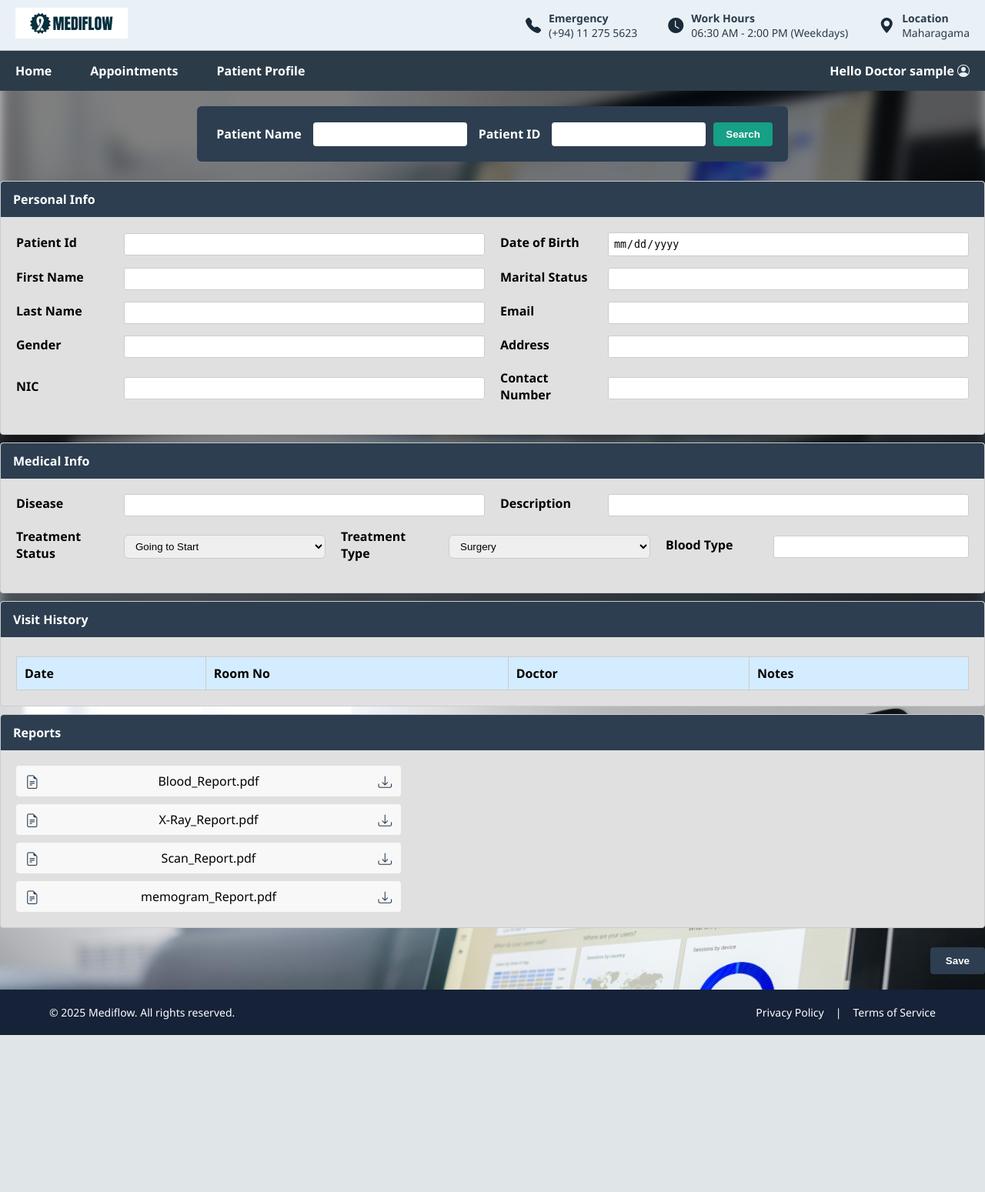
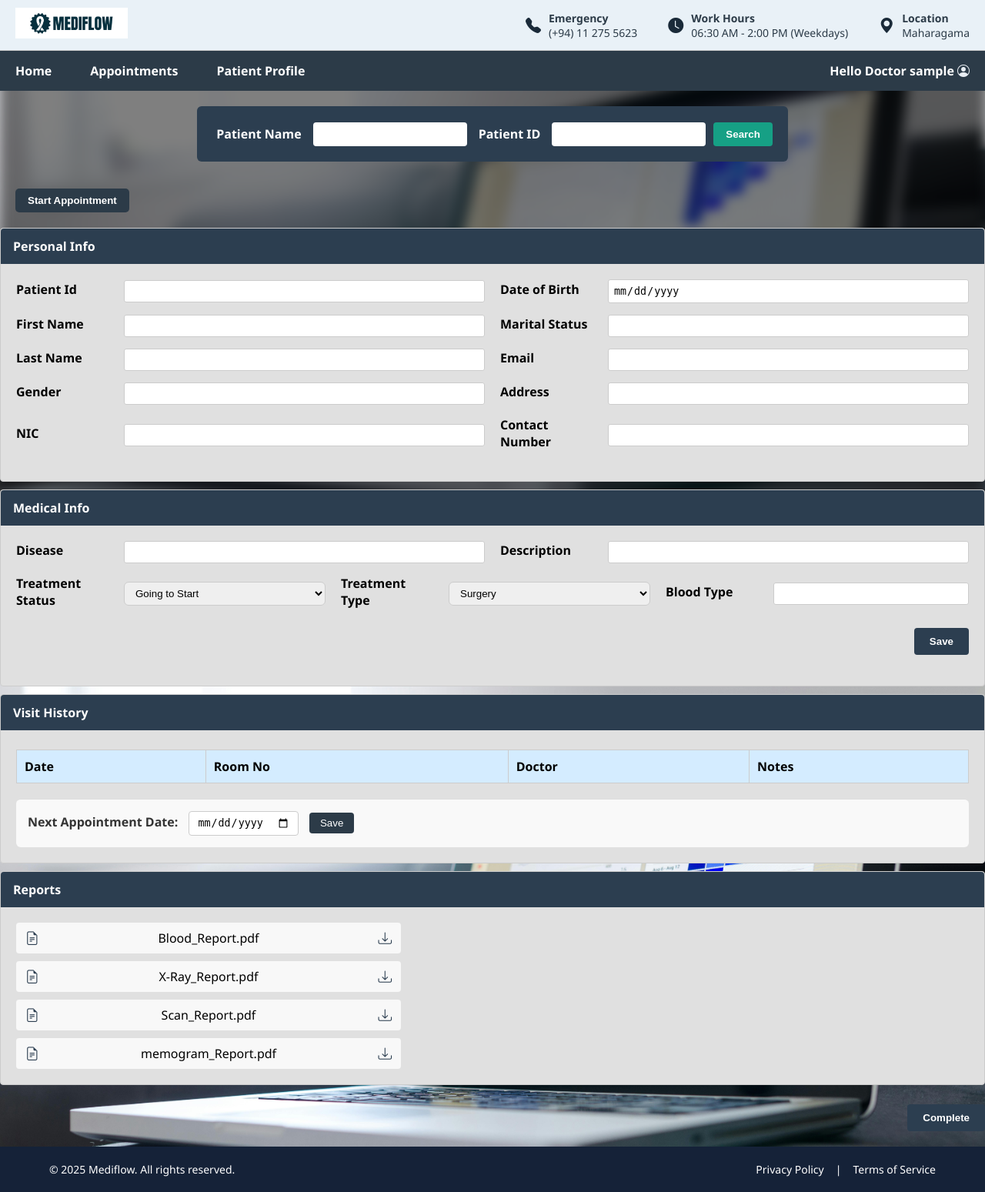
Before and after one commit to sakna1/medi_flow, a Flask app: page /doctor/editprofile in a window 1280 px wide. Shown: the whole page at 77% size. Before the commit the page ends 1345 px from the top, so only its background shows below. Run offline with Flask 3, Linux system fonts and the light colour scheme; the visitor is signed in with stand-in values (Sample User, id 1); lists and menus that the app fills with data are empty; parts of the project's set-up code (start-up, migrations or seed data) failed here and were passed over.

Commit message:
feat: enhance patient model, doctor routes, and dashboard features
- Updated `patient.py` model with new fields and logic
- Added migration to reflect new patient table columns
- Modified `doctor_routes.py` and `admin_routes.py` with updated functionality
- Updated `doctordashboard.css` and `doctordashboard.js` for UI/UX improvements
- Enhanced `editprofile.html` (doctor) for profile updates

```diff
--- a/app/models/patient.py
+++ b/app/models/patient.py
@@ -26,6 +26,8 @@ class Patient(db.Model, UserMixin):
     nic = db.Column(db.String(20), unique=True)
     registered_at = db.Column(db.DateTime, default=datetime.utcnow)
     age = db.Column(db.Integer)
+    treatment_type = db.Column(db.String(50))
+    next_appointment_date = db.Column(db.Date)
 
 
     def set_password(self, password):
--- a/app/routes/doctor_routes.py
+++ b/app/routes/doctor_routes.py
@@ -1,6 +1,9 @@
-from flask import Blueprint, render_template
+from flask import Blueprint, render_template,jsonify,request
 from flask_login import login_required
 from flask_login import current_user
+from app import db
+from app.models import Patient , PatientLog
+from datetime import datetime
 
 doctor = Blueprint('doctor', __name__)
 
@@ -21,3 +24,38 @@ def appoinments():
 def editprofile():
     doctor_name = current_user.username
     return render_template('doctor/editprofile.html',doctor_name=doctor_name)
+
+@doctor.route("/save_next_appointment/<int:patient_id>", methods=["POST"])
+def save_next_appointment(patient_id):
+    data = request.get_json()
+    next_appointment = data.get("next_appointment")
+
+    patient = Patient.query.get(patient_id)
+    if patient:
+        patient.next_appointment_date = next_appointment
+        db.session.commit()
+        return jsonify({"message": "Next appointment saved!"})
+    return jsonify({"error": "Patient not found"}), 404
+
+@doctor.route("/start_appointment/<int:patient_id>", methods=["POST"])
+def start_appointment(patient_id):
+    log = PatientLog.query.filter_by(patient_id=patient_id, end_time=None).order_by(PatientLog.id.desc()).first()
+    if not log:
+        return jsonify({"error": "No active log found"}), 404
+
+    log.start_time = datetime.utcnow()
+    log.scan_time = datetime.utcnow().date()  # <-- sets today's date as scan_time
+    db.session.commit()
+    return jsonify({"message": "Appointment started!", "scan_time": str(log.scan_time)})
+
+
+@doctor.route("/complete_appointment/<int:patient_id>", methods=["POST"])
+def complete_appointment(patient_id):
+    log = PatientLog.query.filter_by(patient_id=patient_id, end_time=None).order_by(PatientLog.id.desc()).first()
+    if not log:
+        return jsonify({"error": "No active log found"}), 404
+
+    log.end_time = datetime.utcnow()
+    log.scan_time = datetime.utcnow().date()  # <-- also set here if you want scan_time at completion
+    db.session.commit()
+    return jsonify({"message": "Appointment completed!", "scan_time": str(log.scan_time)})
--- a/app/static/css/doctordashboard.css
+++ b/app/static/css/doctordashboard.css
@@ -518,3 +518,75 @@ body {
   border: 1px solid #ccc;
   border-radius: 6px;
 }
+
+#start-scan {
+  background-color: #2C3B48;   /* Green background */
+  color: white;                /* White text */
+  font-size: 16px;             /* Slightly larger text */
+  font-weight: 600;            /* Bold text */
+  padding: 10px 20px;          /* More clickable area */
+  border-radius: 8px;          /* Rounded corners */
+  border: none;                /* Remove border */
+  cursor: pointer;             /* Pointer cursor */
+  transition: 0.3s ease;       /* Smooth hover effect */
+}
+
+#start-scan:hover {
+  background-color: #2C3B48;   /* Darker green on hover */
+  transform: scale(1.05);      /* Slight zoom effect */
+}
+
+.next-appointment {
+  margin-top: 20px; /* space below the visit table */
+  padding: 15px;
+  border-top: 1px solid #ddd; /* optional separator line */
+  background-color: #f9f9f9;  /* light background to highlight */
+  border-radius: 6px;
+}
+
+.next-appointment label {
+  margin-right: 10px;
+  font-weight: 600;
+  color: #333;
+}
+
+.next-appointment input[type="date"] {
+  padding: 6px 10px;
+  border: 1px solid #ccc;
+  border-radius: 4px;
+  margin-right: 10px;
+}
+
+.next-appointment button {
+  padding: 6px 14px;
+  background-color: #2C3B48;
+  color: white;
+  border: none;
+  border-radius: 4px;
+  cursor: pointer;
+}
+
+.next-appointment button:hover {
+  background-color: #2C3B48;
+}
+
+.appointment-actions {
+  text-align: left;
+  margin: 15px 0;
+
+}
+
+.start-btn {
+  padding: 8px 16px;
+  background-color: #2C3B48; /* green */
+  color: #fff;
+  font-weight: 600;
+  border: none;
+  border-radius: 5px;
+  cursor: pointer;
+  margin-left: 20px;
+}
+
+.start-btn:hover {
+  background-color: #2C3B48;
+}
--- a/app/static/js/doctordashboard.js
+++ b/app/static/js/doctordashboard.js
@@ -26,3 +26,66 @@ function addTask() {
       popupBox.classList.remove('active');
       popupOverlay.style.display = 'none';
     });
+
+    document.getElementById("saveNextAppointment").addEventListener("click", function() {
+    const patientId = document.getElementById("patientid").value;
+    const nextDate = document.getElementById("nextAppointmentDate").value;
+
+    if (!nextDate) {
+        alert("Please select a date!");
+        return;
+    }
+
+    fetch(`/save_next_appointment/${patientId}`, {
+        method: "POST",
+        headers: {
+            "Content-Type": "application/json"
+        },
+        body: JSON.stringify({ next_appointment: nextDate })
+    })
+    .then(res => res.json())
+    .then(data => {
+        alert("Next appointment saved successfully!");
+    })
+    .catch(err => {
+        console.error("Error saving appointment:", err);
+    });
+});
+
+document.getElementById("startAppointment").addEventListener("click", function () {
+    const patientId = document.getElementById("patientid").value;
+
+    if (!patientId) {
+        alert("Please search and load a patient first!");
+        return;
+    }
+
+    fetch(`/start_appointment/${patientId}`, {
+        method: "POST",
+        headers: { "Content-Type": "application/json" }
+    })
+    .then(res => res.json())
+    .then(data => {
+        alert(data.message);
+    })
+    .catch(err => console.error("Error starting appointment:", err));
+});
+
+document.getElementById("completeAppointment").addEventListener("click", function () {
+    const patientId = document.getElementById("patientid").value;
+
+    if (!patientId) {
+        alert("Please search and load a patient first!");
+        return;
+    }
+
+    fetch(`/complete_appointment/${patientId}`, {
+        method: "POST",
+        headers: { "Content-Type": "application/json" }
+    })
+    .then(res => res.json())
+    .then(data => {
+        alert(data.message);
+    })
+    .catch(err => console.error("Error completing appointment:", err));
+});
--- a/app/templates/doctor/editprofile.html
+++ b/app/templates/doctor/editprofile.html
@@ -76,6 +76,9 @@
       <button id="search-btn">Search</button>
     </section>
     </main>
+<section class="appointment-actions">
+  <button class="start-btn" id="startAppointment">Start Appointment</button>
+</section>
 
   <section class="personal-info-card">
   <div class="card-header">Personal Info</div>
@@ -123,7 +126,7 @@
       <input type="text" id="description" readonly />
     </div>
     <div class="form-row">
-  <label for="treatmentstatus1">Treatment Status</label>
+  <label for="treatmentstatus">Treatment Status</label>
   <select id="treatmentstatus1" name="treatment_status1">
     <option value="Going to Start">Going to Start</option>
     <option value="In Progress">In Progress</option>
@@ -131,8 +134,8 @@
     <option value="Completed">Followup</option>
   </select>
 
-  <label for="treatmentstatus2">Treatment Type</label>
-  <select id="treatmentstatus2" name="treatment_status2">
+  <label for="treatmentstatus">Treatment Type</label>
+  <select id="treatmentstatus" name="treatment_status2">
     <option value="Going to Start">Surgery</option>
     <option value="In Progress">Chemotherapy</option>
     <option value="Completed">Radiation</option>
@@ -142,6 +145,9 @@
   <label for="bloodtype">Blood Type</label>
   <input type="text" id="bloodtype" readonly />
 </div>
+ <div class="save-btn-wrapper">
+    <button class="save-btn" onclick="savePatient()">Save</button>
+    </div>
 </section>
 <section class="card-section">
   <div class="card-header">Visit History</div>
@@ -159,6 +165,11 @@
         <!-- Visit rows will be injected here by JavaScript -->
       </tbody>
     </table>
+    <div class="next-appointment">
+      <label for="nextAppointmentDate"><strong>Next Appointment Date:</strong></label>
+      <input type="date" id="nextAppointmentDate" name="next_appointment">
+      <button id="saveNextAppointment">Save</button>
+    </div>
   </div>
 </section>
 
@@ -187,7 +198,7 @@
 
 <!-- Save Button -->
 <div class="save-btn-wrapper">
-  <button class="save-btn">Save</button>
+  <button class="save-btn" id="completeAppointment">Complete</button> <!-- track the appoinment end time -->
 </div>
 
   </div> <!-- END Page Wrapper -->
```
Also changed, not shown: migrations/versions/25baad369c8a_added_columns_to_patient_table.py (added, +34 -0 lines).
